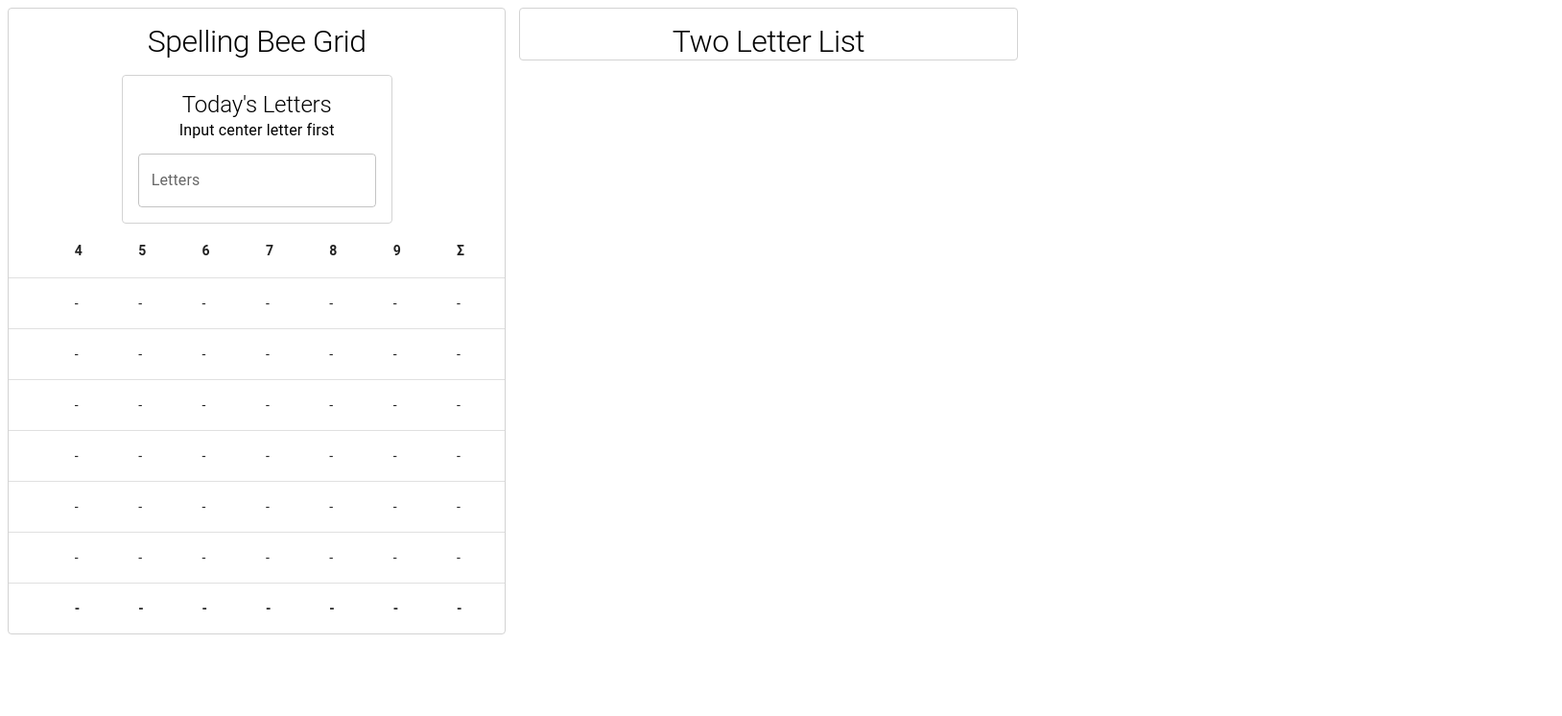
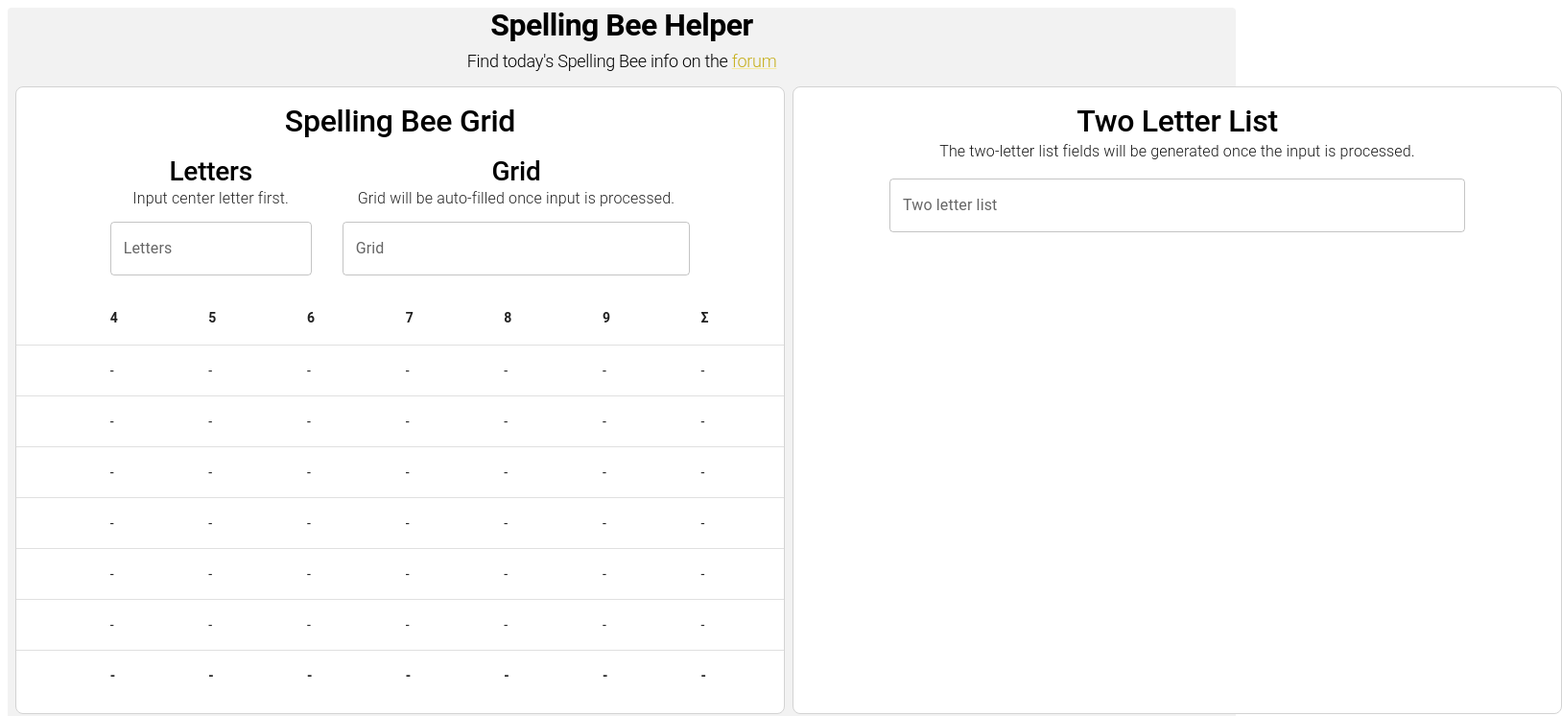
Before and after one commit to dorisgjata/spelling-bee-grid, a React (Create React App) app: page / in a window 1280 px wide. Shown: the top 746 px of the page at 96% size, 1628 px wide, since content can reach past the window. Built offline with nearby package versions, Linux system fonts and the light colour scheme.

Commit message:
feat: ability to input grid and two letter frq * update freq when adding/deleting words * link to daily forum with dynamic date * grid and layout update

```diff
--- a/src/App.tsx
+++ b/src/App.tsx
@@ -1,6 +1,6 @@
-import { Grid, ThemeProvider } from "@mui/material";
+import { Link, Stack, ThemeProvider, Typography } from "@mui/material";
 import { createTheme } from "@mui/material/styles";
-import LettersGrid from "./features/LettersGrid";
+import SpellingBeeGrid from "./features/SpellingBeeGrid";
 import { AppProvider } from "./features/state/context";
 import TwoLetterWords from "./features/TwoLetterWords";
 
@@ -8,6 +8,7 @@ const theme = createTheme({
   palette: {
     primary: {
       main: "#f7da21",
+      dark: "#c5ae1a",
     },
     secondary: {
       main: "#e6e6e6",
@@ -16,17 +17,66 @@ const theme = createTheme({
   },
 });
 function App() {
+  const today = new Date();
+  const formattedDate = `/${today.getUTCFullYear()}/${String(
+    today.getUTCMonth() + 1
+  ).padStart(2, "0")}/${String(today.getUTCDate()).padStart(2, "0")}/`;
+
+  const link = `https://www.nytimes.com/${formattedDate}/crosswords/spelling-bee-forum.html`;
   return (
     <AppProvider>
       <ThemeProvider theme={theme}>
-        <Grid container spacing={2} maxWidth={1600}>
-          <Grid item xs={10} md={5}>
-            <LettersGrid />
-          </Grid>
-          <Grid item xs={10} md={5}>
+        <Stack
+          spacing={1}
+          direction="column"
+          sx={{
+            margin: "0 auto",
+            width: "100vw",
+            height: "100vh",
+            display: "flex",
+            justifyContent: "flex-start",
+            background: "#f2f2f2",
+            borderRadius: 1,
+          }}
+        >
+          <Typography
+            component="h1"
+            variant="h1"
+            align="center"
+            sx={{ fontSize: 32, mt: 2, fontWeight: 600 }}
+          >
+            Spelling Bee Helper
+          </Typography>
+          <>
+            <Typography
+              component="h1"
+              variant="h1"
+              align="center"
+              sx={{ fontSize: 18, mt: 2 }}
+            >
+              Find today's Spelling Bee info on the{" "}
+              <Link
+                href={link}
+                target="_blank"
+                rel="noopener noreferrer"
+                sx={{ color: "primary.dark" }}
+              >
+                forum
+              </Link>
+            </Typography>
+          </>
+          <Stack
+            spacing={1}
+            direction={{ sm: "column", md: "row" }}
+            sx={{
+              padding: 1,
+              margin: "0 auto",
+            }}
+          >
+            <SpellingBeeGrid />
             <TwoLetterWords />
-          </Grid>
-        </Grid>
+          </Stack>
+        </Stack>
       </ThemeProvider>
     </AppProvider>
   );
--- a/src/features/LettersGrid.tsx
+++ b/src/features/SpellingBeeGrid.tsx
@@ -1,5 +1,6 @@
 import {
   Box,
+  Stack,
   Table,
   TableBody,
   TableCell,
@@ -8,51 +9,95 @@ import {
   TableRow,
   Typography,
 } from "@mui/material";
-import { useEffect, useState } from "react";
+import { useState } from "react";
 import { Types } from "../types";
 import { useAppContext } from "./state/context";
-import TodaysLetters from "./TodaysLetters";
+import TextComponent from "./TextComponent";
 
-export default function LettersGrid() {
+export default function SpellingBeeGrid() {
   const { state, dispatch } = useAppContext();
   const [todaysLetters, setTodaysLetters] = useState("");
+  const [gridInput, setGridInput] = useState<string>("");
 
-  useEffect(() => {
-    if (todaysLetters.length === 7) {
+  const handleLetters = (input: string) => {
+    const trimmed = input.trim();
+    setTodaysLetters(trimmed);
+  };
+
+  const handleLettersSubmit = (event: React.KeyboardEvent<HTMLDivElement>) => {
+    if (event.key === "Enter" && todaysLetters.length === 7) {
+      event.preventDefault();
       dispatch({
         type: Types.SetLetters,
         payload: { letters: todaysLetters.split("") },
       });
     }
-  }, [todaysLetters]);
+  };
+
+  const handleGridInput = (input: string) => {
+    dispatch({
+      type: Types.SetGrid,
+      payload: { input: input },
+    });
+    setGridInput("");
+  };
+
+  const handleGridSubmit = (event: React.KeyboardEvent<HTMLDivElement>) => {
+    if (event.key === "Enter") {
+      event.preventDefault();
+      handleGridInput(gridInput);
+    }
+  };
+
   return (
     <TableContainer
       component={Box}
       sx={{
-        borderRadius: 1,
+        borderRadius: 2,
         border: 1,
         borderColor: "lightgrey",
-        minWidth: 400,
-        maxWidth: 800,
+        minWidth: 800,
+        maxWidth: 1200,
+        width: 1,
+        maxHeight: 1000,
+        minHeight: 650,
+        height: 1,
         display: "flex",
         flexDirection: "column",
-        justifyContent: "center",
+        justifyContent: "flex-start",
+        background: "white",
       }}
     >
       <Typography
-        component="h1"
-        variant="h1"
+        component="h2"
+        variant="h2"
         align="center"
-        sx={{ fontSize: 32, mt: 2 }}
+        sx={{ fontSize: 32, mt: 2, fontWeight: 500 }}
       >
         Spelling Bee Grid
       </Typography>
-      <TodaysLetters
-        letters={todaysLetters}
-        onChange={(e: React.ChangeEvent<HTMLInputElement>) =>
-          setTodaysLetters(e.target.value)
-        }
-      />
+      <Stack
+        direction={{ xs: "column", sm: "row" }}
+        sx={{ justifyContent: "center" }}
+      >
+        <TextComponent
+          title="Letters"
+          subtitle="Input center letter first."
+          input={todaysLetters}
+          onChange={(event) => setTodaysLetters(event.target.value)}
+          onBlur={() => handleLetters}
+          onKeyDown={handleLettersSubmit}
+          // inputProps={{ maxLength: 7 }}
+        />
+        <TextComponent
+          title="Grid"
+          subtitle="Grid will be auto-filled once input is processed."
+          input={gridInput}
+          onChange={(event) => setGridInput(event.target.value)}
+          onKeyDown={handleGridSubmit}
+          onBlur={() => handleGridInput}
+        />
+      </Stack>
 
       <Box
         sx={{
@@ -60,11 +105,8 @@ export default function LettersGrid() {
           justifyContent: "center",
         }}
       >
-        {todaysLetters.split("").map((letter: string, index: number) => (
-          <Typography
-            key={letter}
-            sx={{ m: 2, fontWeight: index === 0 ? 600 : 400 }}
-          >
+        {state.letters.map((letter: string, index: number) => (
+          <Typography key={letter} sx={{ m: 2 }}>
             {letter}
           </Typography>
         ))}
--- a/src/features/TextComponent.tsx
+++ b/src/features/TextComponent.tsx
@@ -11,10 +11,11 @@ export default function TextComponent(props: {
   title: string;
   onChange: (e: React.ChangeEvent<HTMLInputElement>) => void;
   onBlur?: () => void;
+  onKeyDown?: React.KeyboardEventHandler<HTMLDivElement> | undefined;
   inputProps?: InputBaseComponentProps;
 }) {
-  const { input, title, subtitle, inputProps, onChange, onBlur } = props;
-  console.log(input);
+  const { input, title, subtitle, inputProps, onChange, onBlur, onKeyDown } =
+    props;
   return (
     <Box
       component={Box}
@@ -29,11 +30,15 @@ export default function TextComponent(props: {
         component="h2"
         variant="h2"
         align="center"
-        sx={{ fontSize: 28 }}
+        sx={{ fontSize: 28, fontWeight: 500 }}
       >
         {title}
       </Typography>
-      <Typography component="h2" align="center" sx={{ fontSize: 16, mx: 2 }}>
+      <Typography
+        component="h2"
+        align="center"
+        sx={{ fontSize: 16, mx: 2, color: "#242424", fontWeight: 300 }}
+      >
         {subtitle}
       </Typography>
       <Box sx={{ display: "flex", justifyContent: "center" }}>
@@ -42,11 +47,17 @@ export default function TextComponent(props: {
           value={input}
           onChange={onChange}
           onBlur={onBlur}
-          sx={{ mt: 1.5 }}
+          onKeyDown={onKeyDown}
+          sx={{
+            mt: 1.5,
+            "& label.Mui-focused": {
+              color: "primary.dark",
+            },
+          }}
           multiline
           fullWidth
           inputProps={inputProps}
-        ></TextField>
+        />
       </Box>
     </Box>
   );
--- a/src/features/TodaysLetters.tsx
+++ /dev/null
@@ -1,44 +0,0 @@
-import { Box, TextField, Typography } from "@mui/material";
-
-export default function TodaysLetters(props: {
-  letters: string;
-  onChange: (e: React.ChangeEvent<HTMLInputElement>) => void;
-}) {
-  const { letters, onChange } = props;
-  return (
-    <Box
-      component={Box}
-      sx={{
-        borderRadius: 1,
-        border: 1,
-        borderColor: "lightgrey",
-        minWidth: 200,
-        maxWidth: 400,
-        p: 2,
-        mt: 2,
-        alignSelf: "center",
-      }}
-    >
-      <Typography
-        component="h2"
-        variant="h2"
-        align="center"
-        sx={{ fontSize: 24 }}
-      >
-        Today's Letters
-      </Typography>
-      <Typography component="h2" align="center" sx={{ fontSize: 16, mx: 2 }}>
-        Input center letter first
-      </Typography>
-      <Box sx={{ display: "flex", justifyContent: "center" }}>
-        <TextField
-          label="Letters"
-          value={letters}
-          onChange={onChange}
-          sx={{ mt: 1.5 }}
-          inputProps={{ maxLength: 7 }}
-        ></TextField>
-      </Box>
-    </Box>
-  );
-}
--- a/src/features/TwoLetterWords.tsx
+++ b/src/features/TwoLetterWords.tsx
@@ -1,38 +1,91 @@
-import { Box, Chip, TextField, Typography } from "@mui/material";
-import { ChangeEvent, FormEvent, useState } from "react";
+import { Box, Chip, Grid, TextField, Typography } from "@mui/material";
+import { ChangeEvent, useState } from "react";
 import { TwoLetterWordsType, Types } from "../types";
 import { useAppContext } from "./state/context";
+
 export default function TwoLetterWords() {
   const { state, dispatch } = useAppContext();
+  const [input, setInput] = useState<string>("");
+  const twoListRegex = /^([a-z]{2})-(\d+)$/i;
+
+  const handleTwoLetterWordsInput = (input: string) => {
+    dispatch({ type: Types.SetTwoLetters, payload: { input: input } });
+    setInput("");
+  };
+
+  const handleSubmit = (event: React.KeyboardEvent<HTMLDivElement>) => {
+    if (event.key === "Enter") {
+      event.preventDefault();
+      handleTwoLetterWordsInput(input);
+    }
+  };
+
   return (
     <Box
       sx={{
-        borderRadius: 1,
+        borderRadius: 2,
         border: 1,
         borderColor: "lightgrey",
-        minWidth: 400,
-        maxWidth: 800,
+        minWidth: 800,
+        maxWidth: 1200,
         width: 1,
+        height: 1,
+        maxHeight: 1000,
+        minHeight: 650,
+        background: "white",
       }}
     >
       <Typography
         component="h2"
-        variant="h1"
+        variant="h2"
         align="center"
-        sx={{ fontSize: 32, mt: 2 }}
+        sx={{ fontSize: 32, mt: 2, fontWeight: 500 }}
       >
         Two Letter List
       </Typography>
-      <Box sx={{ display: "flex", flexFlow: "column" }}>
-        {state.twoLetterWords?.map((item: TwoLetterWordsType) => (
       <Box
-            key={item.letter}
-            sx={{ display: "flex", justifyContent: "row", p: 1 }}
+        sx={{
+          display: "flex",
+          flexDirection: "column",
+        }}
       >
-            <Typography sx={{ m: 2 }}>{item.letter}</Typography>
+        <Typography
+          component="h2"
+          align="center"
+          sx={{ fontSize: 16, mx: 2, color: "#181818", fontWeight: 300 }}
+        >
+          The two-letter list fields will be generated once the input is
+          processed.
+        </Typography>
+
+        <TextField
+          label="Two letter list"
+          sx={{ width: 600, alignSelf: "center", mt: 2 }}
+          value={input}
+          onChange={(event) => setInput(event.target.value)}
+          onKeyDown={handleSubmit}
+          onBlur={() => handleTwoLetterWordsInput}
+          multiline
+          fullWidth
+          error={!twoListRegex.test(input) && input.length > 0}
+        />
+        <Grid container spacing={2}>
+          {state.twoLetterWords.map((item: TwoLetterWordsType, index) => (
+            <Grid item xs={6} sm={4} key={index}>
+              <Box
+                sx={{
+                  display: "flex",
+                  justifyContent: "space-between",
+                  alignItems: "center",
+                  p: 2,
+                }}
+              >
+                <Typography sx={{ m: 1 }}>{item.letter}</Typography>
                 <FindWords twoLetters={item.letter} letters={state.letters} />
               </Box>
+            </Grid>
           ))}
+        </Grid>
       </Box>
     </Box>
   );
@@ -49,11 +102,18 @@ function FindWords({
   const { dispatch } = useAppContext();
   const [word, setWord] = useState<string>("");
   const [match, setMatch] = useState<boolean>(true);
-  const [first, ...rest] = letters;
-  const regexp = new RegExp(`((?=[${rest.join("")}])(?=.${first}.)){4,}`, "gi");
+  const wordRegex = (twoLetters: string, letters: string[]): RegExp => {
+    const pattern = `^${twoLetters}[${letters.join("")}]{2,}$`;
+    return new RegExp(pattern, "i");
+  };
 
-  const handleChange = (event: ChangeEvent<HTMLInputElement>) => {
-    setMatch(regexp.test(event.target.value));
+  const handleChange = (
+    event: ChangeEvent<HTMLTextAreaElement | HTMLInputElement>
+  ) => {
+    setMatch(
+      !words.find((w) => w === event.target.value) &&
+        wordRegex(twoLetters, letters).test(event.target.value)
+    );
     setWord(event.target.value);
   };
 
@@ -62,29 +122,31 @@ function FindWords({
     dispatch({ type: Types.Delete, payload: { word: deleteWord } });
   };
 
-  const handleSubmit = (event: FormEvent<HTMLFormElement>) => {
+  const handleSubmit = (event: React.KeyboardEvent<HTMLDivElement>) => {
+    console.log(word, wordRegex(twoLetters, letters).test(word));
+    if (event.key === "Enter") {
       event.preventDefault();
-    if (
-      word.startsWith(twoLetters.toLowerCase()) &&
-      !words.includes(word) &&
-      regexp.test(word)
-    ) {
+      if (match) {
         setWord("");
-      setWords((prev) => [...prev, word]);
+        setWords([...words, word]);
         dispatch({ type: Types.Add, payload: { word } });
+      }
     }
   };
 
   return (
-    <Box component="form" autoComplete="off" onSubmit={handleSubmit}>
+    <Box component="form" onSubmit={handleSubmit}>
       <TextField
         value={word}
         onChange={handleChange}
-        error={!match && word.length > 0}
+        error={!match}
+        onKeyDown={handleSubmit}
       />
-      <Box sx={{ display: "flex", flexWrap: "wrap" }}>
+      <Box
+        sx={{ display: "flex", flexDirection: "row", flexWrap: "wrap", mt: 1 }}
+      >
         {words.map((word, index) => (
-          <Box sx={{ p: 1 }} key={`${word}_${index}`}>
+          <Box key={`${word}_${index}`} sx={{ mr: 1, mb: 1 }}>
             <Chip color="primary" label={word} onDelete={handleDelete(word)} />
           </Box>
         ))}
```
Also changed, not shown: src/features/state/reducers.tsx (+29 -15 lines). Lines whose indentation alone changed are shown as unchanged.
